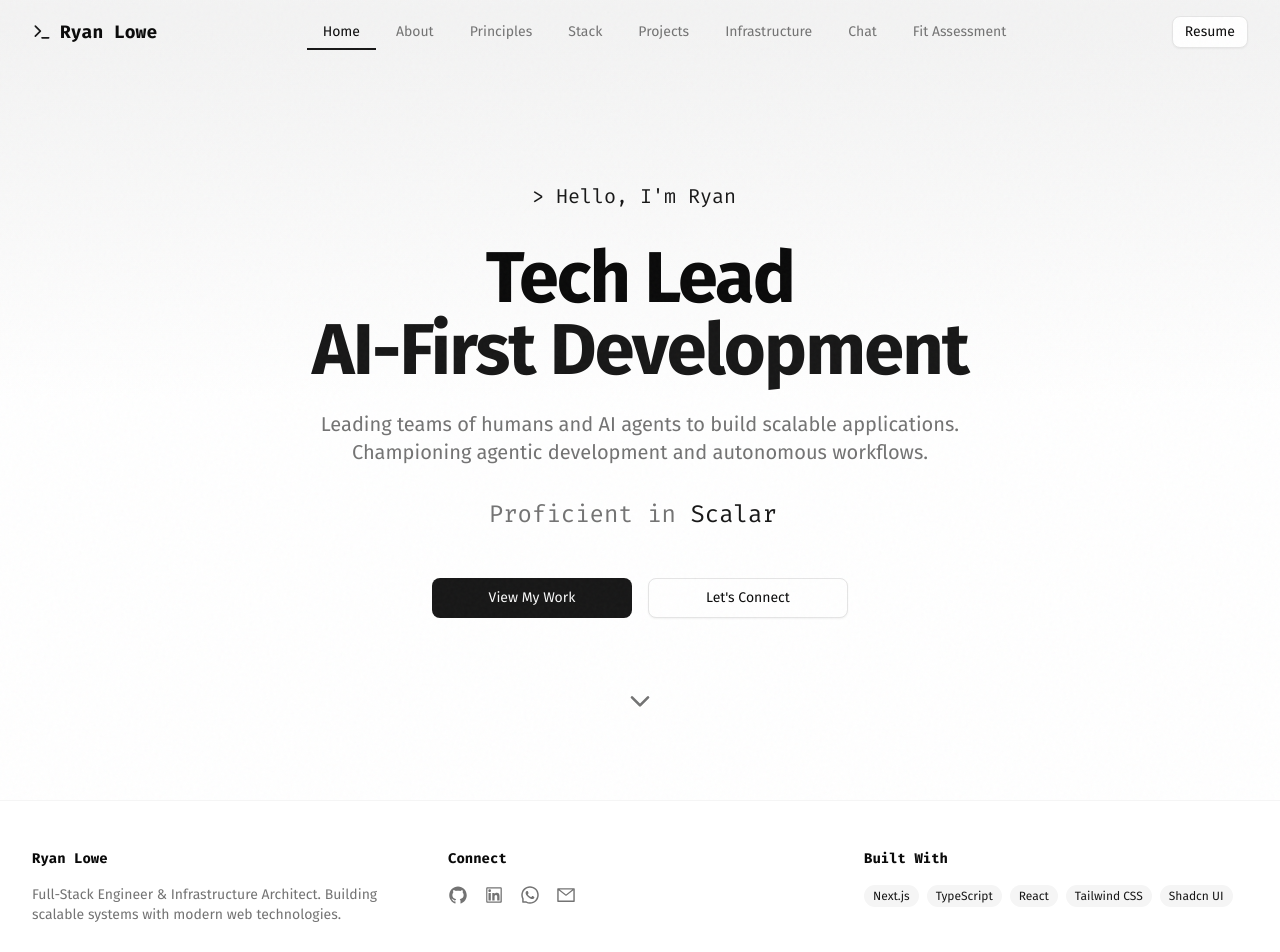
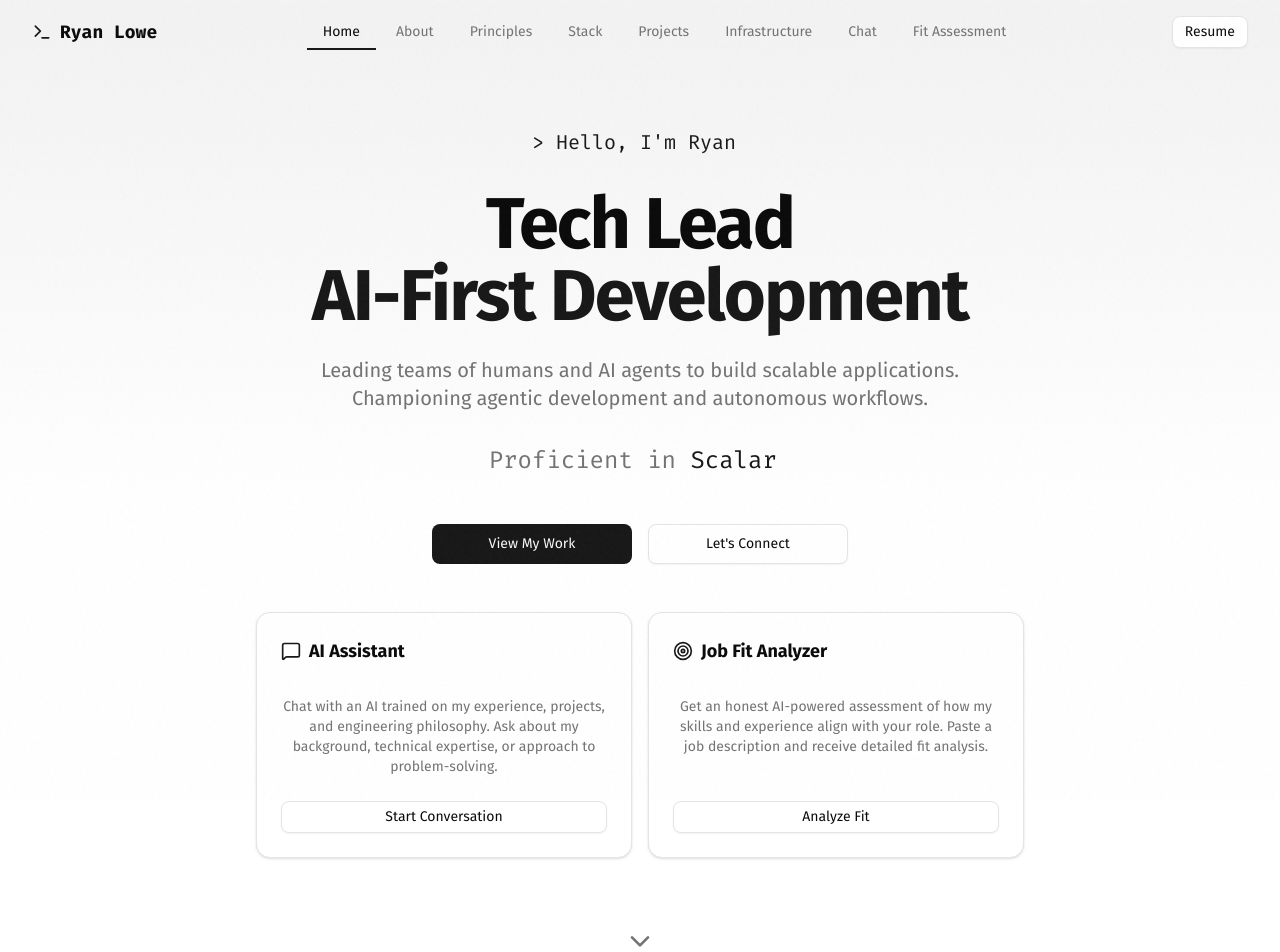
Before and after one commit to phyter1/main, a Next.js app: page / in a window 1280 px wide. Shown: the top 952 px of the page. Built offline with nearby package versions, Linux system fonts and the light colour scheme.

Commit message:
feat: Make AI features (Chat & Job Fit Analysis) prominent on homepage (#11)
Merged after comprehensive code review. All files reviewed, quality checks passed, functionality verified.

```diff
--- /dev/null
+++ b/src/components/sections/AIFeatureCards.tsx
@@ -0,0 +1,74 @@
+"use client";
+
+import { motion, type Variants } from "framer-motion";
+import { MessageSquare, Target } from "lucide-react";
+import { Button } from "@/components/ui/button";
+import { Card, CardContent, CardHeader, CardTitle } from "@/components/ui/card";
+
+interface AIFeatureCardsProps {
+  /**
+   * Optional motion variants for animation
+   * Used to coordinate animations with parent containers
+   */
+  variants?: Variants;
+}
+
+/**
+ * AIFeatureCards - Showcases AI-powered features (Chat Assistant and Job Fit Analyzer)
+ *
+ * Displays two feature cards in a responsive grid layout with:
+ * - Icon and title
+ * - Compelling description
+ * - CTA button to each feature
+ * - Hover effects and animations
+ *
+ * Designed to be integrated into the Hero section to prominently feature AI capabilities.
+ */
+export function AIFeatureCards({ variants }: AIFeatureCardsProps) {
+  return (
+    <motion.div
+      variants={variants}
+      className="mx-auto mt-12 grid max-w-3xl gap-4 md:grid-cols-2"
+    >
+      {/* Chat Assistant Card */}
+      <Card className="group flex flex-col transition-all hover:border-primary/50 hover:shadow-md">
+        <CardHeader>
+          <CardTitle className="flex items-center gap-2 text-lg">
+            <MessageSquare className="h-5 w-5 text-primary" />
+            AI Assistant
+          </CardTitle>
+        </CardHeader>
+        <CardContent className="flex flex-1 flex-col">
+          <p className="mb-6 flex-1 text-sm text-muted-foreground">
+            Chat with an AI trained on my experience, projects, and engineering
+            philosophy. Ask about my background, technical expertise, or
+            approach to problem-solving.
+          </p>
+          <Button variant="outline" size="sm" className="w-full" asChild>
+            <a href="/chat">Start Conversation</a>
+          </Button>
+        </CardContent>
+      </Card>
+
+      {/* Job Fit Analyzer Card */}
+      <Card className="group flex flex-col transition-all hover:border-primary/50 hover:shadow-md">
+        <CardHeader>
+          <CardTitle className="flex items-center gap-2 text-lg">
+            <Target className="h-5 w-5 text-primary" />
+            Job Fit Analyzer
+          </CardTitle>
+        </CardHeader>
+        <CardContent className="flex flex-1 flex-col">
+          <p className="mb-6 flex-1 text-sm text-muted-foreground">
+            Get an honest AI-powered assessment of how my skills and experience
+            align with your role. Paste a job description and receive detailed
+            fit analysis.
+          </p>
+          <Button variant="outline" size="sm" className="w-full" asChild>
+            <a href="/fit-assessment">Analyze Fit</a>
+          </Button>
+        </CardContent>
+      </Card>
+    </motion.div>
+  );
+}
--- a/src/components/sections/Hero.tsx
+++ b/src/components/sections/Hero.tsx
@@ -5,6 +5,7 @@ import { ChevronDown } from "lucide-react";
 import { useState } from "react";
 import { RotatingTypeWriter } from "@/components/effects/RotatingTypeWriter";
 import { TypeWriter } from "@/components/effects/TypeWriter";
+import { AIFeatureCards } from "@/components/sections/AIFeatureCards";
 import { Button } from "@/components/ui/button";
 import { stackItems } from "@/data/stack";
 import { useReducedMotion } from "@/hooks/useReducedMotion";
@@ -122,6 +123,9 @@ export function Hero() {
           </Button>
         </motion.div>
 
+        {/* AI Feature Showcase */}
+        <AIFeatureCards variants={itemVariants} />
+
         {/* Scroll indicator */}
         <motion.div
           variants={itemVariants}
```
Also changed, not shown: 1 other file (tests, documents, lock files or other folders).
